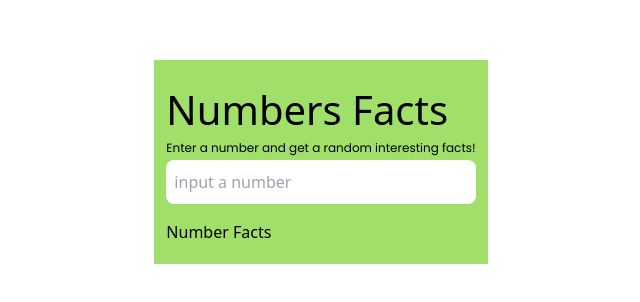
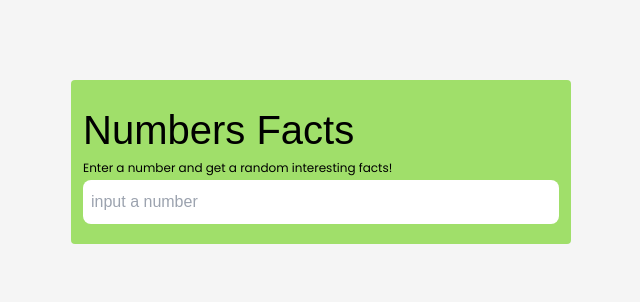
Before and after one commit to Victorola-coder/numbersfact, a website built with webpack: page src/index.html in a window 1280 px wide. Shown: the part 238-540 px from the top of the page, without its empty margins (319-959 px from the left). Built offline with nearby package versions, Linux system fonts and the light colour scheme; a web font is replaced by a local one.

Commit message:
trying to deploy

```diff
--- a/package.json
+++ b/package.json
@@ -6,7 +6,7 @@
   "scripts": {
     "test": "echo \"Error: no test specified\" && exit 1",
     "dev": "webpack serve  --mode=development --open",
-    "build": "export NODE_ENV=production && webpack"
+    "build": "echo 'Building webpack dist folder' && rm -rf dist && webpack --mode production --env production"
   },
   "keywords": [],
   "author": "",
--- a/src/index.html
+++ b/src/index.html
@@ -21,9 +21,11 @@
     />
   </head>
   <body
-    class="bg-[#f5f5f5]_ w-full w-xl m`x-auto bg- flex flex-col items-center justify-center min-h-[100dvh] rounded w-full"
+    class="bg-[#f5f5f5] mx-auto bg- flex flex-col items-center justify-center min-h-[100dvh] rounded"
   >
-    <main class="bg-[#a0df6a] py-[20px] px-[12px]">
+    <main
+      class="transition-all duration-300 bg-[#a0df6a] rounded max-w-[500px] w-full py-[20px] px-[12px]"
+    >
       <h4 class="text-[40px]">Numbers Facts</h4>
       <p
         class="text-dark text-xs max-w-xl mb-1"
@@ -42,14 +44,13 @@
 
       <div
         id="facts"
-        cl
         class="mt-4 flex gap-4 transition-all duration-300 animate-ease-in"
       >
         <h3>Number Facts</h3>
         <p
           id="factsout"
           style="font-family: Poppins, sans-serif"
-          class="text-blue-500 text-base max-w-xl"
+          class="text-blue-500 text-base max-w-xl transition-all duration-300"
         ></p>
       </div>
     </main>
--- a/src/style.css
+++ b/src/style.css
@@ -0,0 +1,29 @@
+@tailwind base;
+@tailwind components;
+@tailwind utilities;
+
+* {
+  margin: 0;
+  padding: 0;
+  box-sizing: border-box;
+}
+
+body {
+  font-family: "Jersey 10", sans-serif;
+}
+
+/* Chrome, Safari, Edge, Opera */
+input::-webkit-outer-spin-button,
+input::-webkit-inner-spin-button {
+  -webkit-appearance: none;
+  margin: 0;
+}
+
+/* Firefox */
+input[type="number"] {
+  -moz-appearance: textfield;
+}
+
+#facts {
+  display: none;
+}
```
Also changed, not shown: dist/bundle.js.
